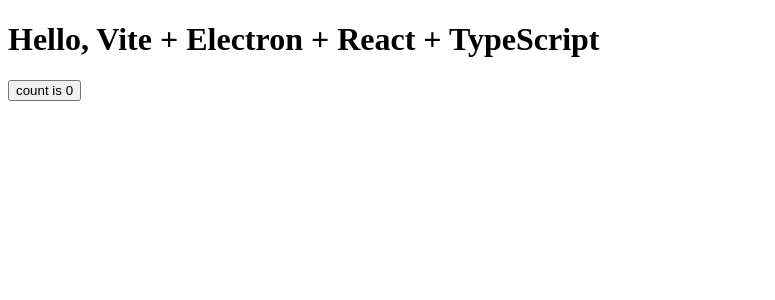
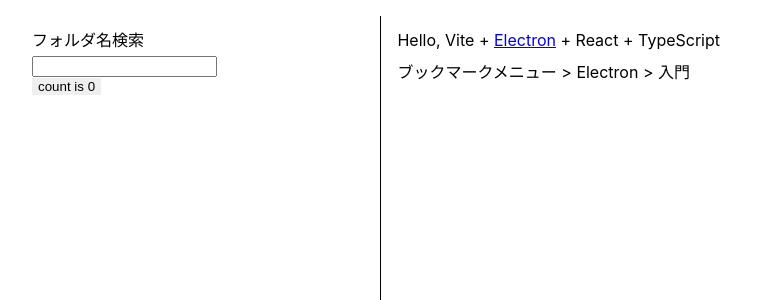
Before and after one commit to sakait-pc/firefox-search, a React (Vite) app: page / in a window 1280 px wide. Shown: the top 300 px of the page, without its empty margins (0-775 px from the left). Built offline with nearby package versions, Linux system fonts and the light colour scheme.

Commit message:
feat: style main ui

```diff
--- /dev/null
+++ b/src/App.css
@@ -0,0 +1,99 @@
+/* Reset */
+html,
+body,
+div,
+span,
+h1,
+h2,
+h3,
+p,
+pre,
+a,
+img,
+i,
+ul,
+li,
+form,
+label,
+article,
+aside,
+canvas,
+table,
+caption,
+tbody,
+tfoot,
+thead,
+tr,
+th,
+td,
+figure,
+figcaption,
+footer,
+header,
+hgroup,
+menu,
+nav,
+section,
+audio,
+video {
+  margin: 0;
+  padding: 0;
+  border: 0;
+  font-size: 100%;
+  font: inherit;
+  vertical-align: baseline;
+  box-sizing: border-box;
+}
+body {
+  font-family: -apple-system, BlinkMacSystemFont, "Segoe UI", "Roboto", "Oxygen",
+    "Ubuntu", "Cantarell", "Fira Sans", "Droid Sans", "Helvetica Neue",
+    sans-serif;
+  -webkit-font-smoothing: antialiased;
+  line-height: 1;
+}
+code {
+  font-family: source-code-pro, Menlo, Monaco, Consolas, "Courier New",
+    monospace;
+}
+/* TODO: remove styles for unused elements */
+ul {
+  list-style: none;
+}
+button {
+  -webkit-appearance: none;
+  -moz-appearance: none;
+  appearance: none;
+  border-width: 0;
+  border-radius: 0;
+}
+button:hover {
+  cursor: pointer;
+}
+
+.App {
+  display: flex;
+  padding: 16px;
+}
+
+/* ===== Side ===== */
+.side {
+  width: 30%;
+  min-width: 240px;
+  padding: 16px;
+  border-right: 1px solid #000;
+}
+.search {
+  display: flex;
+  margin-top: 8px;
+}
+
+/* ===== Main ===== */
+.main {
+  width: 70%;
+  padding: 16px;
+  height: calc(100vh - 64px);
+  overflow-y: scroll;
+}
+.list-item {
+  margin-top: 16px;
+}
--- a/src/App.tsx
+++ b/src/App.tsx
@@ -1,14 +1,90 @@
 import { useState } from "react";
+import type { ChangeEvent } from "react";
+import "./App.css";
+
+interface ResultRow {
+  id: number;
+  type: 1 | 2;
+  parent: number;
+  title: string;
+}
+
+// TODO: Array<<Array<ResultRow>>>
+const initialResultRows: Array<ResultRow> = [
+  {
+    id: 2,
+    type: 2,
+    parent: 1,
+    title: "ブックマークメニュー",
+  },
+  {
+    id: 15253,
+    type: 2,
+    parent: 2,
+    title: "Electron",
+  },
+  {
+    id: 25094,
+    type: 2,
+    parent: 15253,
+    title: "入門",
+  },
+];
 
 const App = () => {
   const [count, setCount] = useState(0);
+  const [$rows, setRows] = useState<Array<ResultRow>>(initialResultRows);
+  const [$searchText, setSearchText] = useState("");
+
+  const onChangeSearchText = (e: ChangeEvent<HTMLInputElement>) => {
+    setSearchText(e.target.value);
+    // TODO: call function to get search results
+  };
 
   return (
-    <div>
-      <h1>Hello, Vite + Electron + React + TypeScript</h1>
-      <button onClick={() => setCount(count => count + 1)}>
-        count is {count}
-      </button>
+    <div className="App">
+      <aside className="side">
+        <header className="side-header">
+          <span>フォルダ名検索</span>
+        </header>
+        <div className="search">
+          <input
+            type="text"
+            onChange={onChangeSearchText}
+            value={$searchText}
+          />
+        </div>
+        <div>
+          <button onClick={() => setCount(count => count + 1)}>
+            count is {count}
+          </button>
+        </div>
+      </aside>
+      <main className="main">
+        <h1>
+          Hello, Vite +{" "}
+          {
+            <a
+              href="https://www.electronjs.org/"
+              target="_blank"
+              rel="noopener noreferrer"
+            >
+              Electron
+            </a>
+          }{" "}
+          + React + TypeScript
+        </h1>
+        <div className="list-item">
+          {$rows.map((row, idx) => {
+            const isLastElement = idx === $rows.length - 1;
+            return isLastElement ? (
+              <span key={row.id}>{row.title}</span>
+            ) : (
+              <span key={row.id}>{row.title} &gt; </span>
+            );
+          })}
+        </div>
+      </main>
     </div>
   );
 };
```
Also changed, not shown: src/electron/main.ts (+14 -1 lines).
